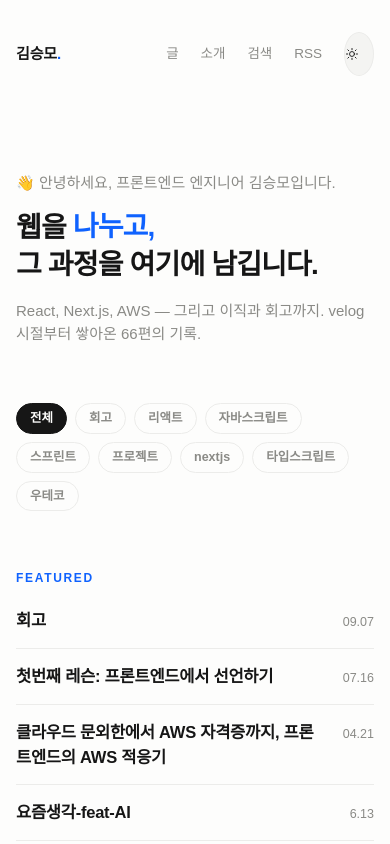
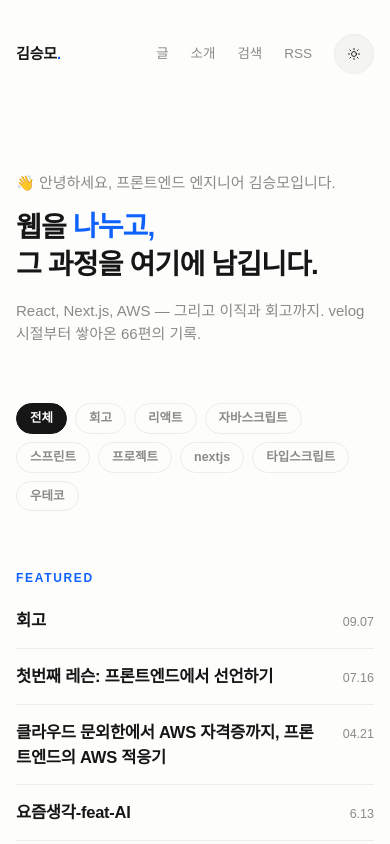
Before and after one commit to endmoseung/my-blog, a Next.js app: page / in a window 390 px wide. Shown: the top 844 px of the page. Built offline with nearby package versions, Linux system fonts and the light colour scheme; no server answers; a web font is replaced by a local one.

Commit message:
fix: 모바일 테마 토글 타원 변형 — 44px 탭영역 규칙이 세로만 늘리던 것을 40px 정원으로
Co-Authored-By: Claude Fable 5 <noreply@anthropic.com>

```diff
--- a/app/globals.css
+++ b/app/globals.css
@@ -571,6 +571,14 @@ article h3 {
     display: inline-flex;
     align-items: center;
   }
+  /* 테마 토글은 min-height 44px가 세로만 늘려 타원이 된다 —
+     가로세로 같이 키운 40px 원으로 (탭 영역 유지 + 원형 유지) */
+  header.site-header .theme-toggle {
+    min-height: 0;
+    width: 40px;
+    height: 40px;
+    display: grid;
+  }
   /* 모바일에선 행 밀림·프리뷰 비활성 (hover 없음) */
   .row:hover .row-t { transform: none; }
   .preview-card { display: none; }
```
